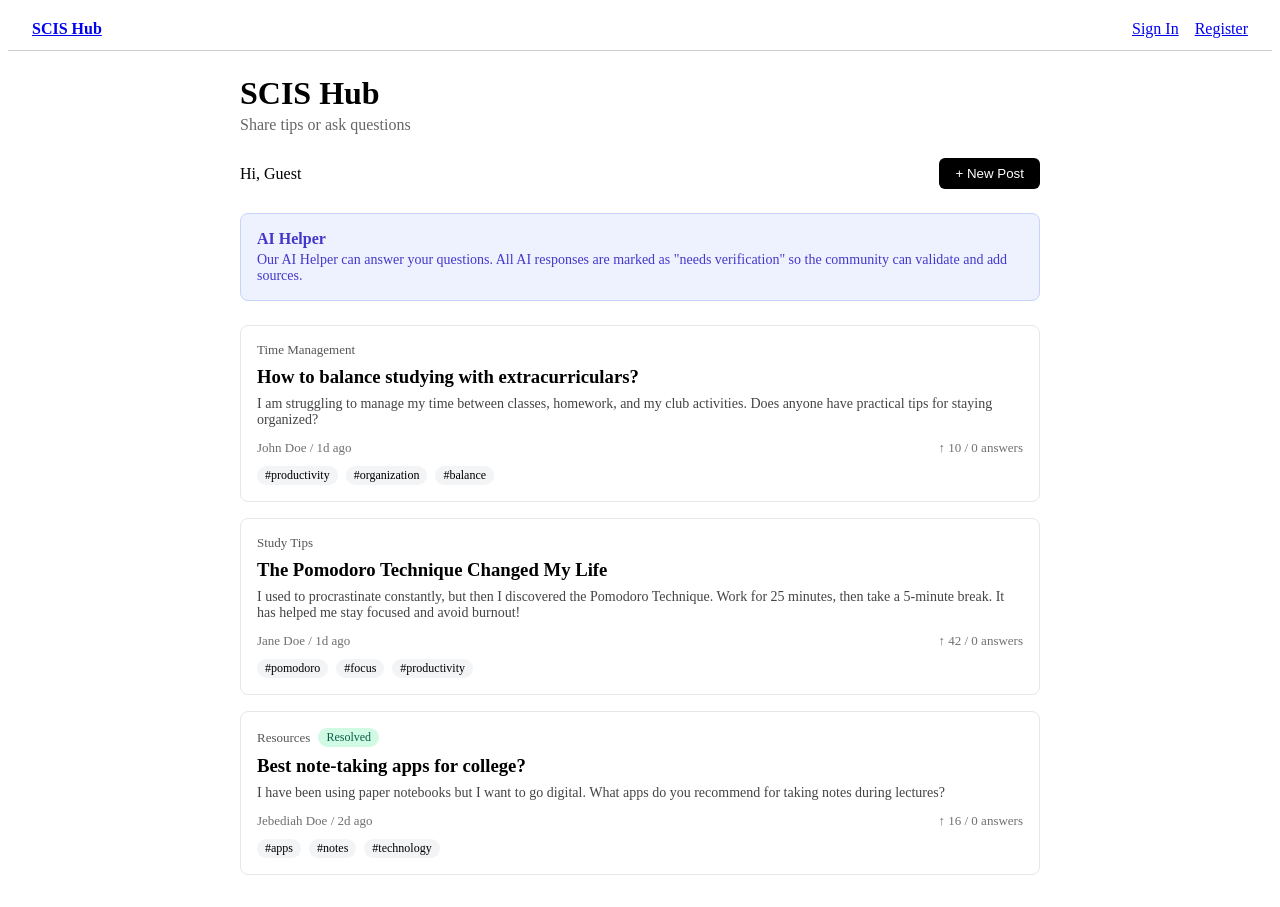
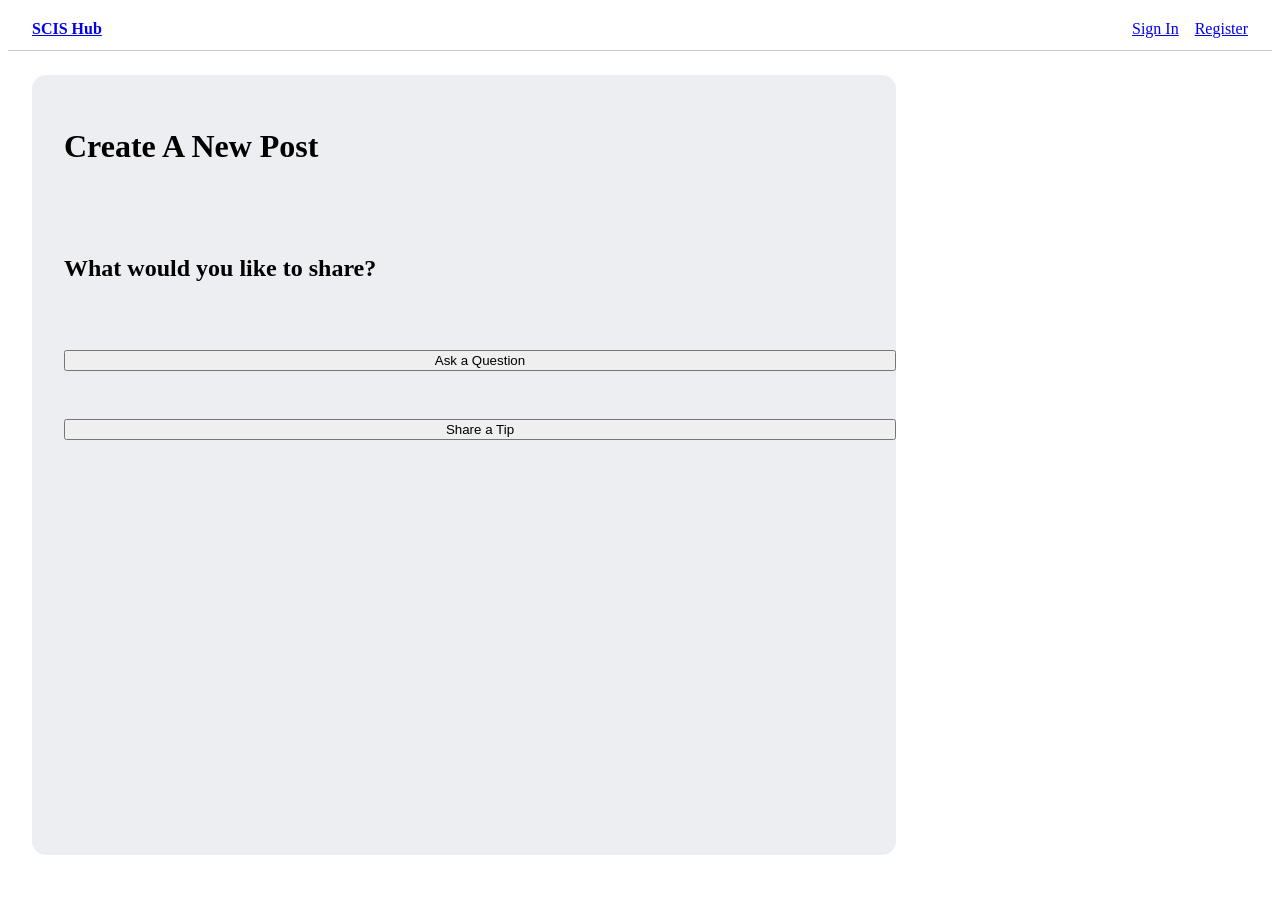
Before and after one commit to norus04/scis-hub, a React (Create React App) app: page /create-post in a window 1280 px wide. Before the commit this address led to /home. After the commit the page ends 855 px from the top, so only its background shows below. Built offline with nearby package versions, Linux system fonts and the light colour scheme; no server answers.

Commit message:
New post section
I've started working on the new post section and wanted to get an initial commit in

```diff
--- a/package.json
+++ b/package.json
@@ -13,6 +13,7 @@
     "react-router-dom": "^7.14.1",
     "react-scripts": "5.0.1",
     "web-vitals": "^2.1.4"
+
   },
   "scripts": {
     "start": "react-scripts start",
--- a/src/App.js
+++ b/src/App.js
@@ -5,6 +5,7 @@ import SignIn from './pages/auth/SignIn';
 import Register from './pages/auth/Register';
 import Home from './pages/Home';
 import Profile from './pages/Profile';
+import CreatePost from './pages/CreatePost';
 
 export default function App() {
   return (
@@ -24,7 +25,9 @@ export default function App() {
                 <Routes>
                   <Route path="/home" element={<Home />} />
                   <Route path="/profile" element={<Profile />} />
+                  <Route path="/create-post" element={<CreatePost/>}/>
                   <Route path="*" element={<Navigate to="/home" replace />} />
+
                 </Routes>
               </main>
             </>
--- /dev/null
+++ b/src/pages/CreatePost.jsx
@@ -0,0 +1,29 @@
+import { useState } from "react";
+import { useNavigate } from "react-router-dom";
+import { useAuth } from '../context/AuthContext';
+
+
+export default function CreatePost() {
+  const { user } = useAuth();
+    return (
+        <div className="Container" style={{
+                        boxSizing: 'border-box',
+                        display: 'flex',
+                        flexDirection: 'column',
+                        alignitems: 'flex-start',
+                        padding: "32px 0px 32px 32px",
+                        gap: "48px",
+                        position: 'absolute',
+                        width: "864px",
+                        height: "780px",
+                        left: 'calc(50% - 864/2)',
+                        top: 'calc(50% - 780/2 + 17)',
+                        background: "#EDEEF1",
+                        borderRadius: 14,}}>
+            <h1 style={{}}>Create A New Post</h1>
+            <h2>What would you like to share?</h2>
+            <button>Ask a Question</button>
+            <button>Share a Tip</button>
+        </div>
+    );
+}
--- a/src/pages/Home.jsx
+++ b/src/pages/Home.jsx
@@ -1,4 +1,5 @@
 import { useAuth } from '../context/AuthContext';
+import { useNavigate } from 'react-router-dom';
 
 const MOCK_POSTS = [
   {
@@ -41,6 +42,7 @@ const MOCK_POSTS = [
 
 export default function Home() {
   const { user } = useAuth();
+  const navigate = useNavigate();
 
   return (
     <div style={{ maxWidth: 800, margin: '0 auto' }}>
@@ -61,7 +63,7 @@ export default function Home() {
             </span>
           )}
         </div>
-        <button style={{ padding: '8px 16px', background: '#000', color: '#fff', border: 'none', borderRadius: 6, cursor: 'pointer' }}>
+        <button onClick={() => navigate('/create-post')} style={{ padding: '8px 16px', background: '#000', color: '#fff', border: 'none', borderRadius: 6, cursor: 'pointer' }}>
           + New Post
         </button>
       </div>
```
